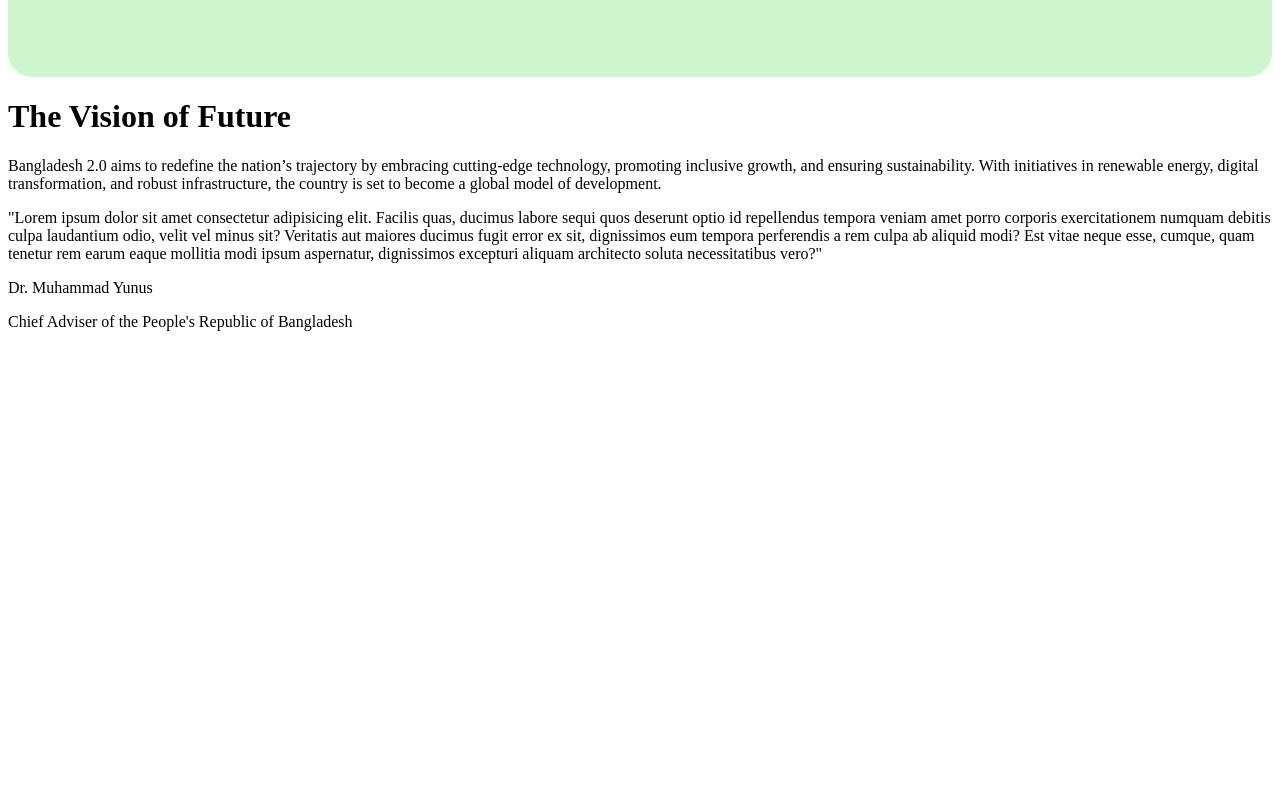
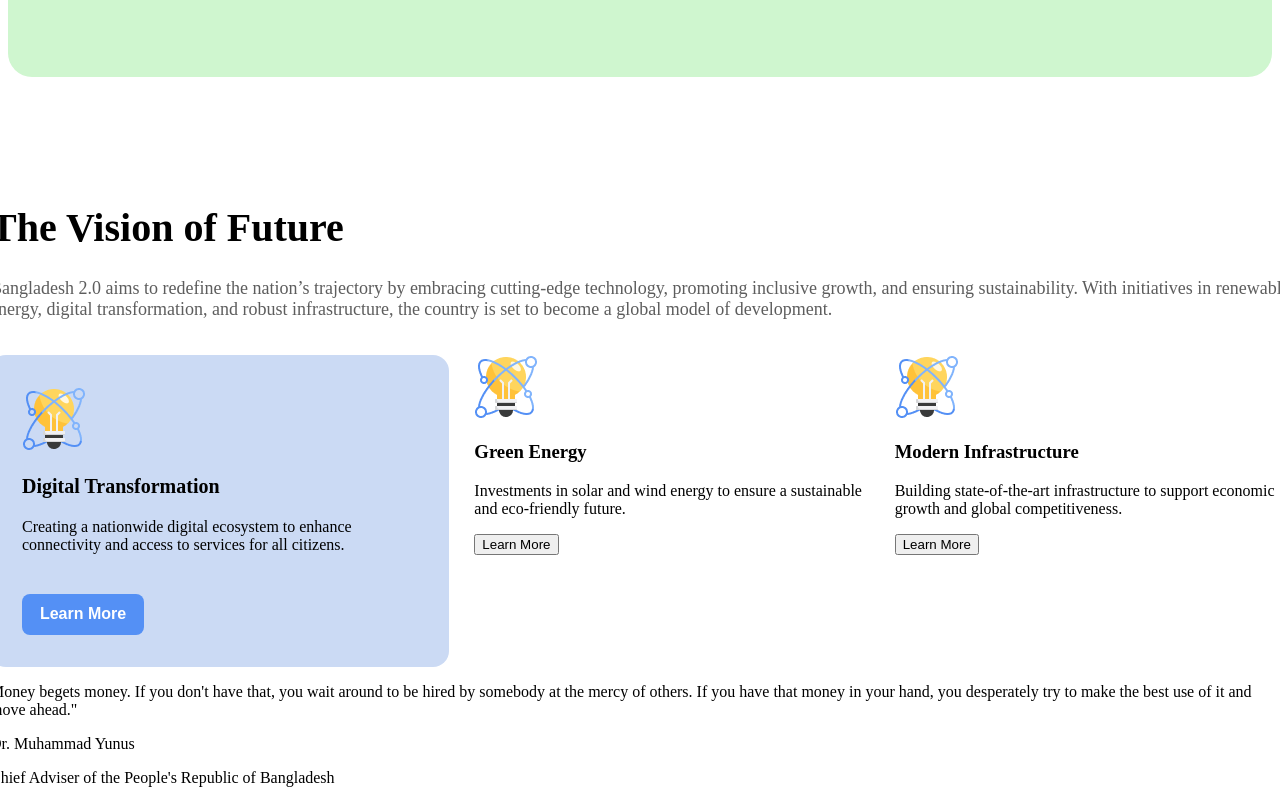
Before and after one commit to EmonMridha/exam01, a plain HTML site: page index.html in a window 1280 px wide. Shown: the part 703-1514 px from the top of the page. Before the commit the page ends 1050 px from the top, so only its background shows below. Drawn offline with Linux system fonts and the light colour scheme.

Commit message:
added boxes

```diff
--- a/index.html
+++ b/index.html
@@ -24,18 +24,35 @@
                 </div>
             </div>
         </div>
-        <div class="future-vision">
-            <h1 class="title-2nd">The Vision of Future</h1>
-            <p class="para-2nd">Bangladesh 2.0 aims to redefine the nation’s trajectory by embracing cutting-edge technology, promoting inclusive growth, and ensuring sustainability. With initiatives in renewable energy, digital transformation, and robust infrastructure, the country is set to become a global model of development.</p>
-            <div class="three-box-parent">
-                <div class="transformation"></div>
-                <div class="energy"></div>
-                <div class="infrastructure"></div>
-            </div>
-            <div class="yunus-speech">
-                <p>"Lorem ipsum dolor sit amet consectetur adipisicing elit. Facilis quas, ducimus labore sequi quos deserunt optio id repellendus tempora veniam amet porro corporis exercitationem numquam debitis culpa laudantium odio, velit vel minus sit? Veritatis aut maiores ducimus fugit error ex sit, dignissimos eum tempora perferendis a rem culpa ab aliquid modi? Est vitae neque esse, cumque, quam tenetur rem earum eaque mollitia modi ipsum aspernatur, dignissimos excepturi aliquam architecto soluta necessitatibus vero?"</p>
-                <p>Dr. Muhammad Yunus</p>
-                <p>Chief Adviser of the People's Republic of Bangladesh</p>
+        <div class="second-section">
+            <div class="second-section-contents">
+                <h1 class="title-2nd">The Vision of Future</h1>
+                <p class="para-2nd">Bangladesh 2.0 aims to redefine the nation’s trajectory by embracing cutting-edge technology, promoting inclusive growth, and ensuring sustainability. With initiatives in renewable energy, digital transformation, and robust infrastructure, the country is set to become a global model of development.</p>
+                <div class="three-box-parent">
+                    <div class="transformation">
+                        <img src="assets/card-icon.png" alt="">
+                        <h3 class="transfo-title">Digital Transformation</h3>
+                        <p class="transfo-p">Creating a nationwide digital ecosystem to enhance connectivity and access to services for all citizens.</p>
+                        <button class="box-btn">Learn More</button>
+                    </div>
+                    <div class="energy">
+                        <img src="assets/card-icon.png" alt="">
+                        <h3>Green Energy</h3>
+                        <p>Investments in solar and wind energy to ensure a sustainable and eco-friendly future.</p>
+                        <button>Learn More</button>
+                    </div>
+                    <div class="infrastructure">
+                        <img src="assets/card-icon.png" alt="">
+                        <h3>Modern Infrastructure</h3>
+                        <p>Building state-of-the-art infrastructure to support economic growth and global competitiveness.</p>
+                        <button>Learn More</button>
+                    </div>
+                </div>
+                <div class="yunus-speech">
+                    <p class="speech">Money begets money. If you don't have that, you wait around to be hired by somebody at the mercy of others. If you have that money in your hand, you desperately try to make the best use of it and move ahead."</p>
+                    <p class="name">Dr. Muhammad Yunus</p>
+                    <p class="info">Chief Adviser of the People's Republic of Bangladesh</p>
+                </div>
             </div>
         </div>
     </main>
--- a/styles/style.css
+++ b/styles/style.css
@@ -7,12 +7,14 @@
     padding-left: 60px;
     padding-right: 60px;
     border-radius:24px;
+
 }
 .banner{
     display:flex;
     justify-content: center;
     margin-top:200px;
     gap:20px;
+    margin-bottom:100px;
 }
 .banner-image{
     width:480px;
@@ -44,5 +46,55 @@
 .banner-button:hover{
     cursor:pointer;
     background-color: rgb(160, 206, 92);
-    transition:0.1s;
 }
+.title-2nd{
+    font-size: 40px;
+    font-weight: bold;
+}
+.second-section-contents{
+    width:1300px;
+}
+.second-section{
+    display:flex;
+    justify-content:center;
+}
+.para-2nd{
+    font-size:18px;
+    color:#5d5d5d;
+    margin-top:15px;
+    margin-bottom:35px;
+}
+.three-box-parent{
+    display:flex;
+    gap:25px;
+}
+.transformation, .energy, .infrastructure{
+    width:410px;
+}
+.transformation{
+    background-color:#cbdaf4;
+    border-radius: 16px;
+    padding:32px;
+}
+.card{
+    width:64px;
+    height:64px;
+}
+.transfo-title{
+    font-size:20px;
+    font-weight: bold;
+}
+.transfo-p{
+    font-size: 16px;
+}
+.box-btn{
+    background-color: #5490F5;
+    width:122px;
+    height:41px;
+    border-radius:8px;
+    font-weight: bold;
+    border:none;
+    color:white;
+    margin-top:24px;
+    font-size:16px;
+}
```
